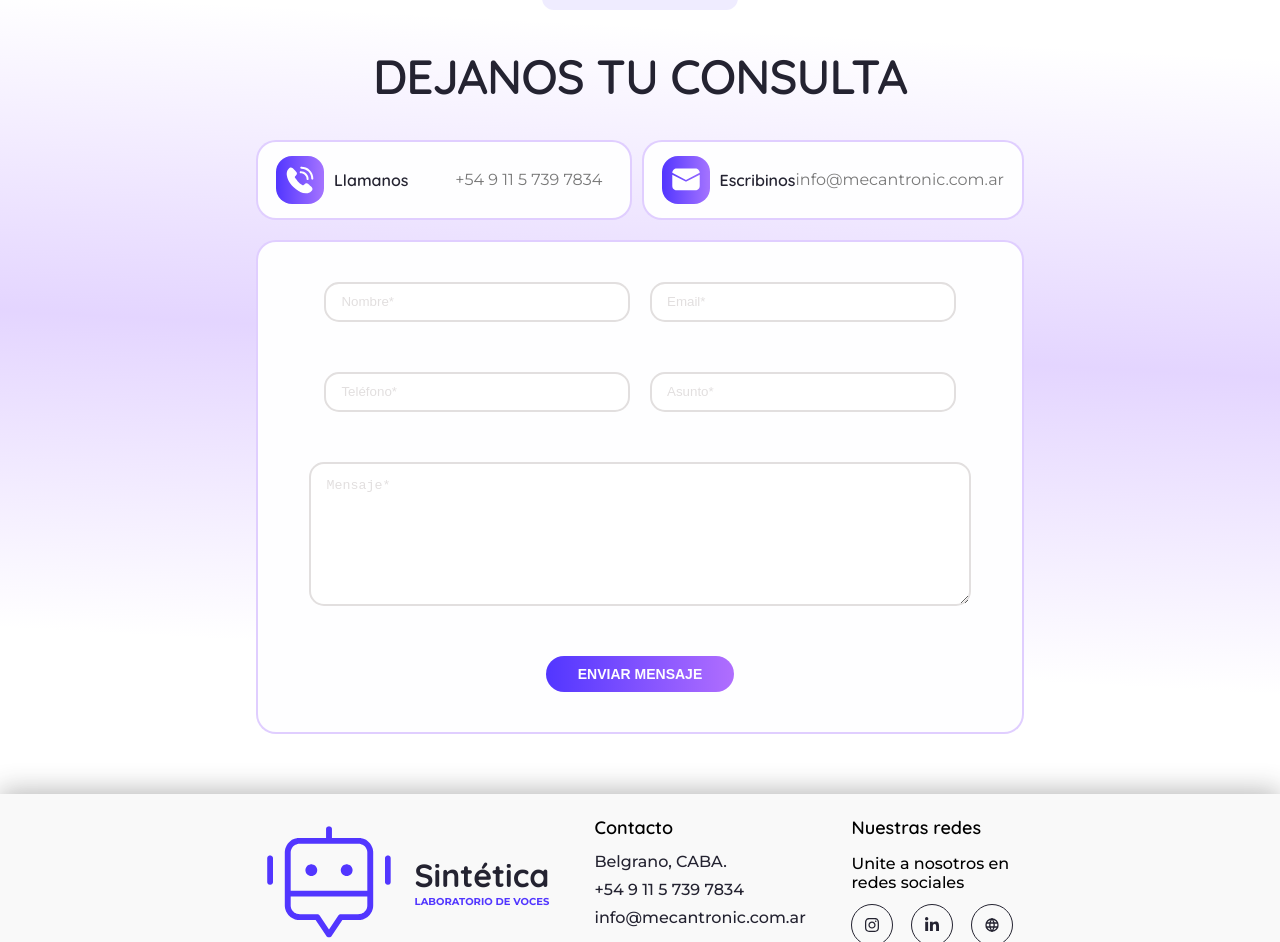
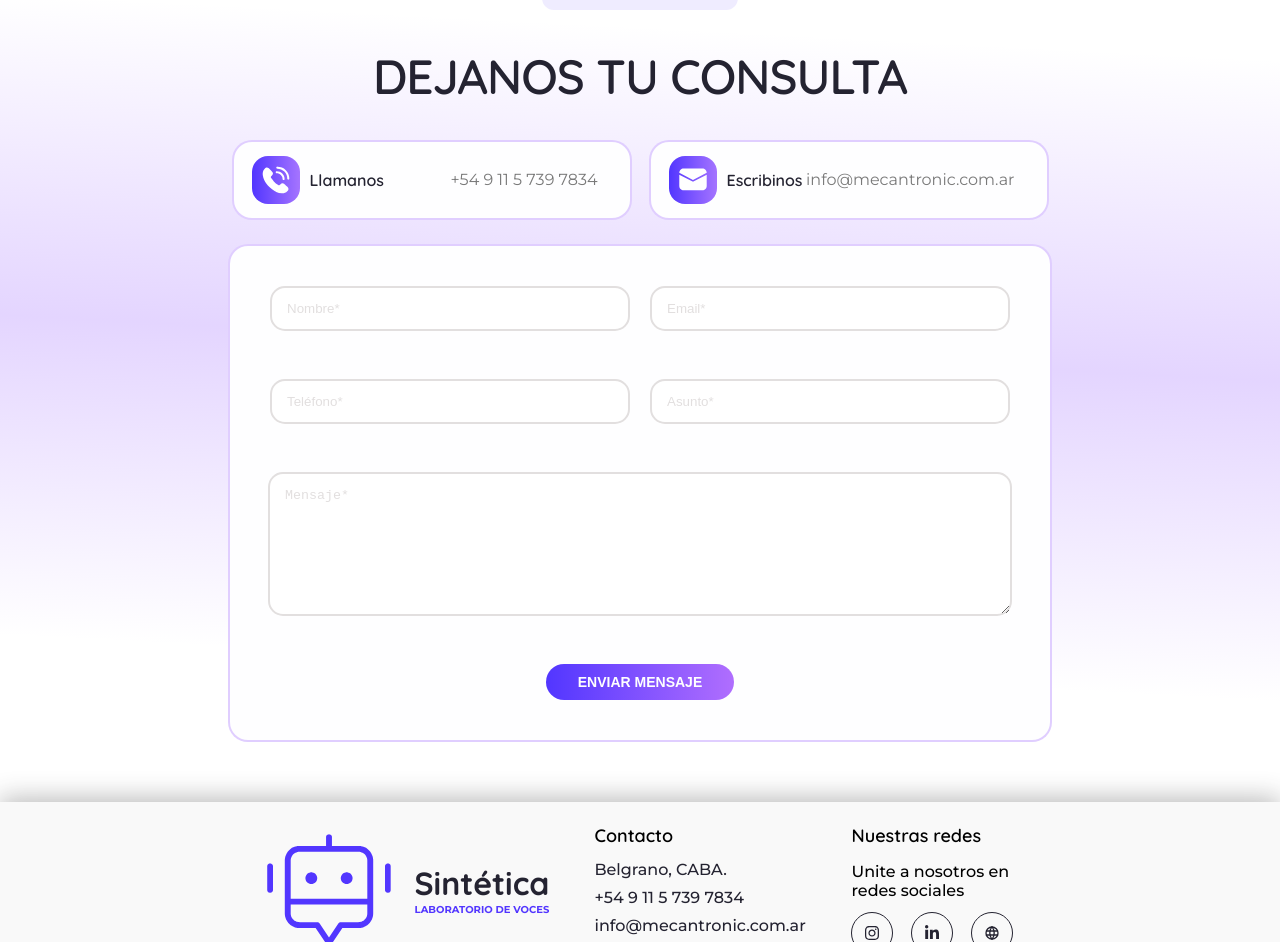
Before and after one commit to mecantronic/sintetica-page, a React (Vite) app: page /#/ in a window 1280 px wide. Shown: the part 3017-3959 px from the top of the page. Built offline with nearby package versions, Linux system fonts and the light colour scheme; no server answers.

Commit message:
refactor: complete desktop contact form

```diff
--- a/src/components/ContactForm.jsx
+++ b/src/components/ContactForm.jsx
@@ -17,6 +17,7 @@ import {
   TagText,
   Title,
 } from '../styles/components/contactForm.style';
+import theme from '../styles/theme';
 
 emailjs.init(import.meta.env.VITE_EMAILJS_USER_ID);
 
@@ -31,6 +32,20 @@ function ContactForm() {
     subject: '',
     message: '',
   });
+
+  const [nameBorderColor, setNameBorderColor] = useState(theme.colors.platinum);
+  const [emailBorderColor, setEmailBorderColor] = useState(theme.colors.platinum);
+  const [phoneBorderColor, setPhoneBorderColor] = useState(theme.colors.platinum);
+  const [subjectBorderColor, setSubjectBorderColor] = useState(theme.colors.platinum);
+  const [messageBorderColor, setMessageBorderColor] = useState(theme.colors.platinum);
+
+  const onBlur = (value, colorSetter) => {
+    if (value) {
+      colorSetter(theme.colors.lightSlateBlue + '59');
+    } else {
+      colorSetter(theme.colors.platinum);
+    }
+  }
 
   const handleChange = (e) => {
     setFormData({ ...formData, [e.target.name]: e.target.value });
@@ -144,6 +159,8 @@ function ContactForm() {
           name="name"
           value={formData.name}
           onChange={handleChange}
+          borderColor={nameBorderColor}
+          onBlur={() => onBlur(formData.name, setNameBorderColor)}
         />
         <SmallInput
           type="text"
@@ -152,6 +169,8 @@ function ContactForm() {
           name="email"
           value={formData.email}
           onChange={handleChange}
+          borderColor={emailBorderColor}
+          onBlur={() => onBlur(formData.email, setEmailBorderColor)}
         />
         <SmallInput
           type="text"
@@ -160,6 +179,8 @@ function ContactForm() {
           name="phone"
           value={formData.phone}
           onChange={handleChange}
+          borderColor={phoneBorderColor}
+          onBlur={() => onBlur(formData.phone, setPhoneBorderColor)}
         />
         <SmallInput
           type="text"
@@ -168,6 +189,8 @@ function ContactForm() {
           name="subject"
           value={formData.subject}
           onChange={handleChange}
+          borderColor={subjectBorderColor}
+          onBlur={() => onBlur(formData.subject, setSubjectBorderColor)}
         />
         <BigInput
           name="message"
@@ -177,6 +200,8 @@ function ContactForm() {
           placeholder="Mensaje*"
           value={formData.message}
           onChange={handleChange}
+          borderColor={messageBorderColor}
+          onBlur={() => onBlur(formData.message, setMessageBorderColor)}
         />
         <Center>
           <ContatcButton type="submit">Enviar mensaje</ContatcButton>
--- a/src/components/ContactSection.jsx
+++ b/src/components/ContactSection.jsx
@@ -18,6 +18,7 @@ import {
   TagText,
   Title,
 } from '../styles/components/contactSection.style';
+import theme from '../styles/theme';
 
 emailjs.init(import.meta.env.VITE_EMAILJS_USER_ID);
 
@@ -32,6 +33,21 @@ function ContactSection() {
     subject: '',
     message: '',
   });
+
+
+  const [nameBorderColor, setNameBorderColor] = useState(theme.colors.platinum);
+  const [emailBorderColor, setEmailBorderColor] = useState(theme.colors.platinum);
+  const [phoneBorderColor, setPhoneBorderColor] = useState(theme.colors.platinum);
+  const [subjectBorderColor, setSubjectBorderColor] = useState(theme.colors.platinum);
+  const [messageBorderColor, setMessageBorderColor] = useState(theme.colors.platinum);
+
+  const onBlur = (value, colorSetter) => {
+    if (value) {
+      colorSetter(theme.colors.lightSlateBlue + '59');
+    } else {
+      colorSetter(theme.colors.platinum);
+    }
+  }
 
   const handleChange = (e) => {
     setFormData({ ...formData, [e.target.name]: e.target.value });
@@ -146,6 +162,8 @@ function ContactSection() {
           name="name"
           value={formData.name}
           onChange={handleChange}
+          borderColor={nameBorderColor}
+          onBlur={() => onBlur(formData.name, setNameBorderColor)}
         />
         <SmallInput
           type="text"
@@ -154,6 +172,8 @@ function ContactSection() {
           name="email"
           value={formData.email}
           onChange={handleChange}
+          borderColor={emailBorderColor}
+          onBlur={() => onBlur(formData.email, setEmailBorderColor)}
         />
         <SmallInput
           type="text"
@@ -162,6 +182,8 @@ function ContactSection() {
           name="phone"
           value={formData.phone}
           onChange={handleChange}
+          borderColor={phoneBorderColor}
+          onBlur={() => onBlur(formData.phone, setPhoneBorderColor)}
         />
         <SmallInput
           type="text"
@@ -170,6 +192,8 @@ function ContactSection() {
           name="subject"
           value={formData.subject}
           onChange={handleChange}
+          borderColor={subjectBorderColor}
+          onBlur={() => onBlur(formData.subject, setSubjectBorderColor)}
         />
         <BigInput
           name="message"
@@ -179,6 +203,8 @@ function ContactSection() {
           placeholder="Mensaje*"
           value={formData.message}
           onChange={handleChange}
+          borderColor={messageBorderColor}
+          onBlur={() => onBlur(formData.message, setMessageBorderColor)}
         />
         <Center>
           <ContatcButton type="submit">Enviar mensaje</ContatcButton>
--- a/src/styles/components/contactForm.style.js
+++ b/src/styles/components/contactForm.style.js
@@ -160,7 +160,7 @@ export const SmallInput = styled.input`
 
   line-height: 24px;
   border-radius: 15px;
-  border: 2px solid ${theme.colors.platinum};
+  border: 2px solid ${props => props.borderColor};
   color: ${theme.colors.onyx};
   padding: 0 15px;
 
@@ -170,6 +170,11 @@ export const SmallInput = styled.input`
   @media (max-width: ${theme.bp['x-small']}) {
     width: 80%;
     height: 30px;
+  }
+
+  &:focus {
+    outline: none;
+    border: 2px solid ${theme.colors.lightSlateBlue};
   }
 
   &::placeholder {
@@ -182,12 +187,17 @@ export const BigInput = styled.textarea`
   width: calc(80% + 50px);
   line-height: 24px;
   border-radius: 15px;
-  border: 2px solid ${theme.colors.platinum};
+  border: 2px solid ${props => props.borderColor};
   color: ${theme.colors.onyx};
   padding: 10px 15px;
 
   @media (max-width: ${theme.bp['x-small']}) {
     width: 80%;
+  }
+
+  &:focus {
+    outline: none;
+    border: 2px solid ${theme.colors.lightSlateBlue};
   }
 
   &::placeholder {
--- a/src/styles/components/contactSection.style.js
+++ b/src/styles/components/contactSection.style.js
@@ -64,9 +64,9 @@ export const ContactInfo = styled.div`
   display: flex;
   align-items: center;
   justify-content: space-around;
-  width: 60vw;
+  width: 824px;
   gap: 10px;
-  margin-bottom: 20px;
+  margin-bottom: 24px;
   border-radius: 25px;
 
   @media (max-width: ${theme.bp.large}) {
@@ -87,7 +87,7 @@ export const InfoItem = styled.a`
 
   border-radius: 20px;
   padding: 0px 18px;
-  width: 50%;
+  width: 400px;
   height: 80px;
   @media (max-width: ${theme.bp.medium}) {
     width: 85vw;
@@ -130,11 +130,11 @@ export const ContactForm = styled.form`
   align-items: center;
   justify-content: center;
   flex-wrap: wrap;
-  width: 60vw;
+  width: 824px;
   border: 2px solid ${theme.colors.lightSlateBlue + '59'};
   border-radius: 20px;
   padding: 40px 0px 40px 0px;
-  row-gap: 50px;
+  row-gap: 48px;
   column-gap: 20px;
   background-color: ${theme.colors.white};
 
@@ -151,12 +151,12 @@ export const Center = styled.div`
 `;
 
 export const SmallInput = styled.input`
-  height: 40px;
-  width: 40%;
+  height: 45px;
+  width: 360px;
 
   line-height: 24px;
   border-radius: 15px;
-  border: 2px solid ${theme.colors.platinum};
+  border: 2px solid ${props => props.borderColor};
   color: ${theme.colors.onyx};
   padding: 0 15px;
 
@@ -166,6 +166,12 @@ export const SmallInput = styled.input`
   @media (max-width: ${theme.bp['x-small']}) {
     width: 80%;
   }
+
+  &:focus {
+    outline: none;
+    border: 2px solid ${theme.colors.lightSlateBlue};
+  }
+
   &::placeholder {
     opacity: 1;
     color: ${theme.colors.platinum};
@@ -173,15 +179,21 @@ export const SmallInput = styled.input`
 `;
 
 export const BigInput = styled.textarea`
-  width: calc(80% + 50px);
+  width: 744px;
   line-height: 24px;
   border-radius: 15px;
-  border: 2px solid ${theme.colors.platinum};
+  border: 2px solid ${props => props.borderColor};
   color: ${theme.colors.onyx};
   padding: 10px 15px;
   @media (max-width: ${theme.bp['x-small']}) {
     width: 80%;
   }
+
+  &:focus {
+    outline: none;
+    border: 2px solid ${theme.colors.lightSlateBlue};
+  }
+
   &::placeholder {
     opacity: 1;
     color: ${theme.colors.platinum};
--- a/src/styles/components/home/whatIsSection.style.js
+++ b/src/styles/components/home/whatIsSection.style.js
@@ -130,7 +130,7 @@ export const ResumeWhat = styled.div`
 
 export const Services = styled.div`
   display: flex;
-  flex-wrap: wrap;
+  flex-direction: column;
   gap: 40px;
   justify-content: center;
   align-items: center;
```
